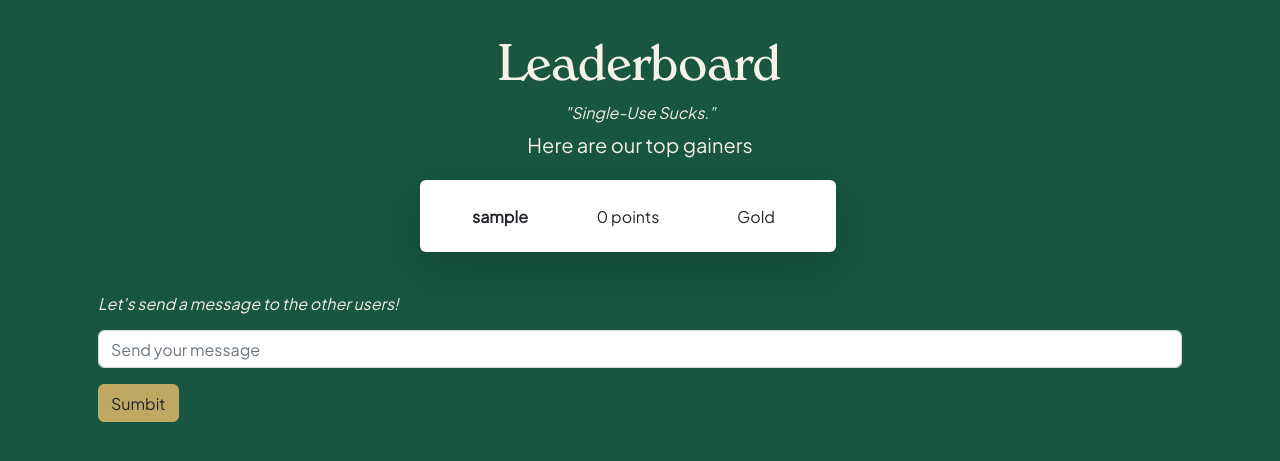
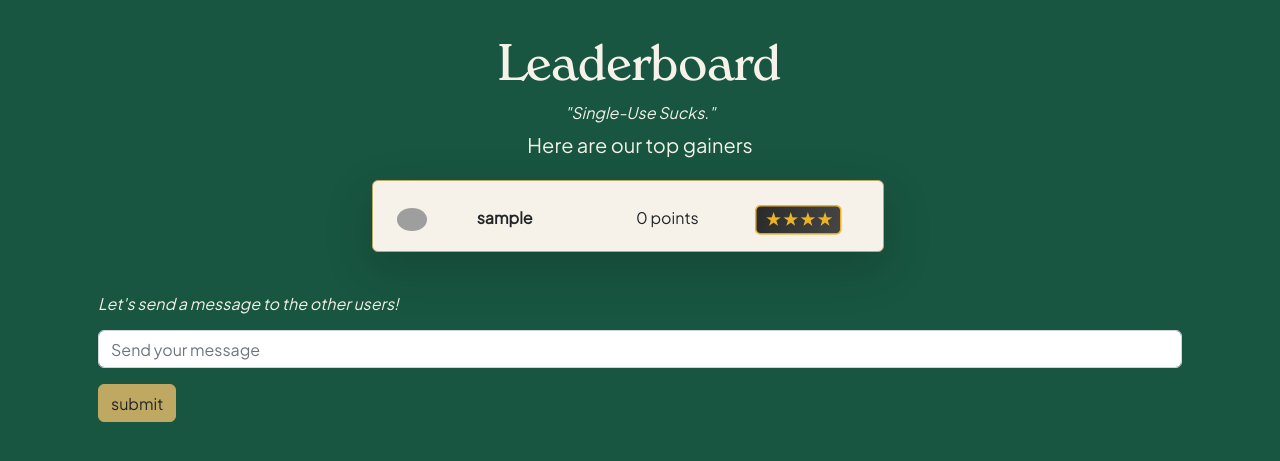
Before and after one commit to KristoJeremy/Sayang-Dibuang-Web, a Django app: template leaderboard/templates/leaderboard.html in a window 1280 px wide. Shown: the part 68-529 px from the top of the page. Run offline with Django 4.2, Linux system fonts and the light colour scheme; the template is opened without the code that fills it, so the values that code supplies are empty; the visitor is signed in with stand-in values (Sample User, id 1); data comes from the database, SQL or seed files in the repository; grey boxes are pictures that could not be loaded.

Commit message:
add badges to leaderboard

```diff
--- a/leaderboard/templates/leaderboard.html
+++ b/leaderboard/templates/leaderboard.html
@@ -13,6 +13,12 @@
         font-family: Verona;
         font-size: 50px;
     }
+    .center {
+        display: block;
+        margin-left: auto;
+        margin-right: auto;
+        width: 50%;
+        }
 </style>
 {% endblock meta %}
 
@@ -36,7 +42,7 @@
                         <i>Let's send a message to the other users!</i>
                     </label>
                     <input type="text" class="form-control mt-2" id="field_message" name="random_message" placeholder="Send your message" onfocus=this.value='' >
-                    <button type="button" class="btn btn-gold mt-3" id="submit-button">Sumbit</button>
+                    <button type="button" class="btn btn-gold mt-3" id="submit-button">submit</button>
                 </div>
             </form>
         </div>
@@ -66,20 +72,43 @@ async function refreshContent(){
     const data_leaderboard = await getData()
     let htmlString = ``
     data_leaderboard.forEach(element => {
+        let tempBadges = ``
+        if (element.status == 1){
+            tempBadges += `<img src="{% static 'images/Gold.png'  %}">`
+        }
+        else if (element.status == 2){
+            tempBadges += `<img src="{% static 'images/Silver.png' %}">`
+        }
+        else if (element.status == 3){
+            tempBadges += `<img src="{% static 'images/Bronze.png' %}">`
+        }
+        else {
+            tempBadges += `<img src="{% static 'images/Standard.png' %}">`
+        }
+
         htmlString += ` <div class="row justify-content-around mb-3">
-            <div class="card mx-auto border-0 shadow-lg" style="width: 26rem; height: 4.5rem;">
+            <div class="card mx-auto border-gold shadow-lg bg-sand" style="width: 32rem; height: 4.5rem;">
                 <div class="card-body">
                     <table class="table table-borderless">
                         <tr class="row">
-                            <td class="col-4 text-center">
+                            <td class="col-2">
+                                <img
+                                class="rounded-circle"
+                                style="width: 30px"
+                                src="https://www.kindpng.com/picc/m/171-1712282_profile-icon-png-profile-icon-vector-png-transparent.png"
+                                alt=""
+                                />
+                            </td>
+                            <td class="col-4 text-left">
                                 <b>${element.username}</b>
                             </td>
-                            <td class="col-4 text-center">
+                            <td class="col-3 text-left">
                                 <p>${element.poin} points</p>
                             </td>
-                            <td class="col-4 text-center">
-                                <p>${element.status}</p>
+                            <td class="col-3 mx-auto">
+                                ${tempBadges}
                             </td>
+
                         </tr>
                     </table>
                 </div>
--- a/leaderboard/views.py
+++ b/leaderboard/views.py
@@ -27,16 +27,16 @@ def show_json(request):
 
     for item in temp:
         if counter == 1:
-            data.append({'username' : item.user.username, 'poin' : item.poin, 'status' : 'Gold'})
+            data.append({'username' : item.user.username, 'poin' : item.poin, 'status' : 1})
             counter += 1
         elif counter == 2:
-            data.append({'username' : item.user.username, 'poin' : item.poin, 'status' : 'Silver'})
+            data.append({'username' : item.user.username, 'poin' : item.poin, 'status' : 2})
             counter += 1
         elif counter == 3:
-            data.append({'username' : item.user.username, 'poin' : item.poin, 'status' : 'Bronze'})
+            data.append({'username' : item.user.username, 'poin' : item.poin, 'status' : 3})
             counter += 1
         else:
-            data.append({'username' : item.user.username, 'poin' : item.poin, 'status' : 'Standard'})
+            data.append({'username' : item.user.username, 'poin' : item.poin, 'status' : 4})
             counter += 1
 
     return JsonResponse(data, safe=False)
```
Also changed, not shown: leaderboard/static/images/Bronze.png (added), leaderboard/static/images/Gold.png (added), leaderboard/static/images/Silver.png (added), leaderboard/static/images/Standard.png (added).
